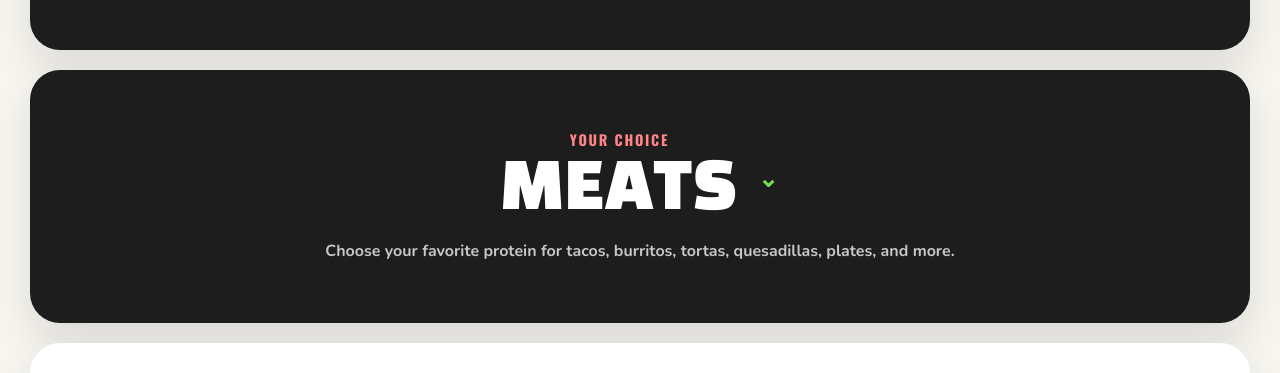
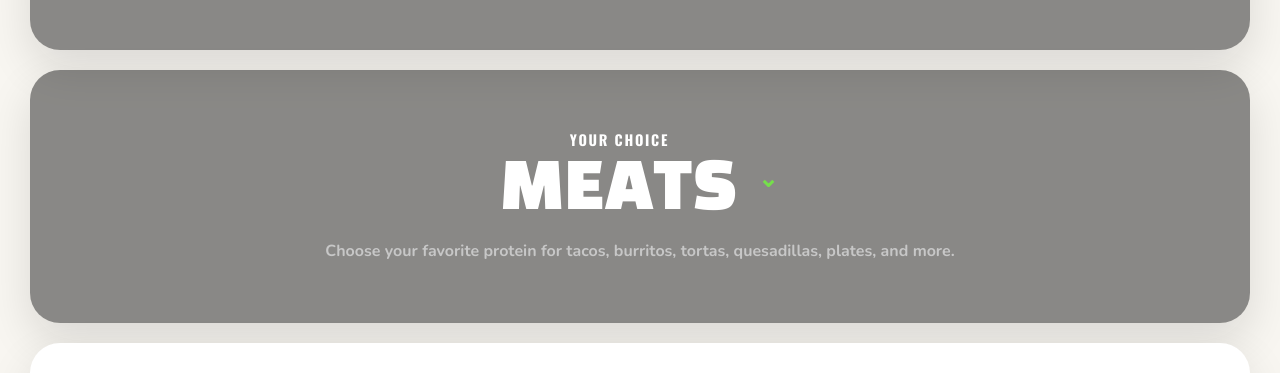
Before and after one commit to TaqueriaCalifornia/TaqueriaCalifornia.github.io, a React (Vite) app: page / in a window 1280 px wide. Shown: the part 1654-2027 px from the top of the page. Built offline with nearby package versions, Linux system fonts and the light colour scheme.

Commit message:
Refine translucent menu sections

```diff
--- a/src/globals.css
+++ b/src/globals.css
@@ -259,6 +259,9 @@ footer {
   box-shadow: var(--shadow);
 }
 
+.menu-section,
+.meats-section { background: rgba(29, 29, 29, 0.5); }
+
 .menu-section { padding: clamp(36px, 6vw, 72px); }
 
 .section-heading { max-width: 670px; margin: 0 auto 34px; text-align: center; }
@@ -367,7 +370,7 @@ footer {
 
 .meats-section { padding: clamp(30px, 5vw, 58px); text-align: center; }
 .meats-toggle { display: flex; align-items: center; justify-content: center; gap: 20px; border: 0; background: transparent; }
-.meats-toggle .section-kicker { display: block; margin-bottom: 8px; color: #ff8589; }
+.meats-toggle .section-kicker { display: block; margin-bottom: 8px; color: var(--white); }
 .meats-intro { max-width: 650px; margin: 16px auto 0; color: #c7c7c7; line-height: 1.6; }
 .meats-list { max-width: 680px; margin: 30px auto 0; padding: 0; list-style: none; text-align: left; }
 .meats-list li { display: grid; grid-template-columns: 40px auto 1fr; gap: 12px; align-items: center; min-height: 58px; border-bottom: 1px solid #3d3d3d; }
```
